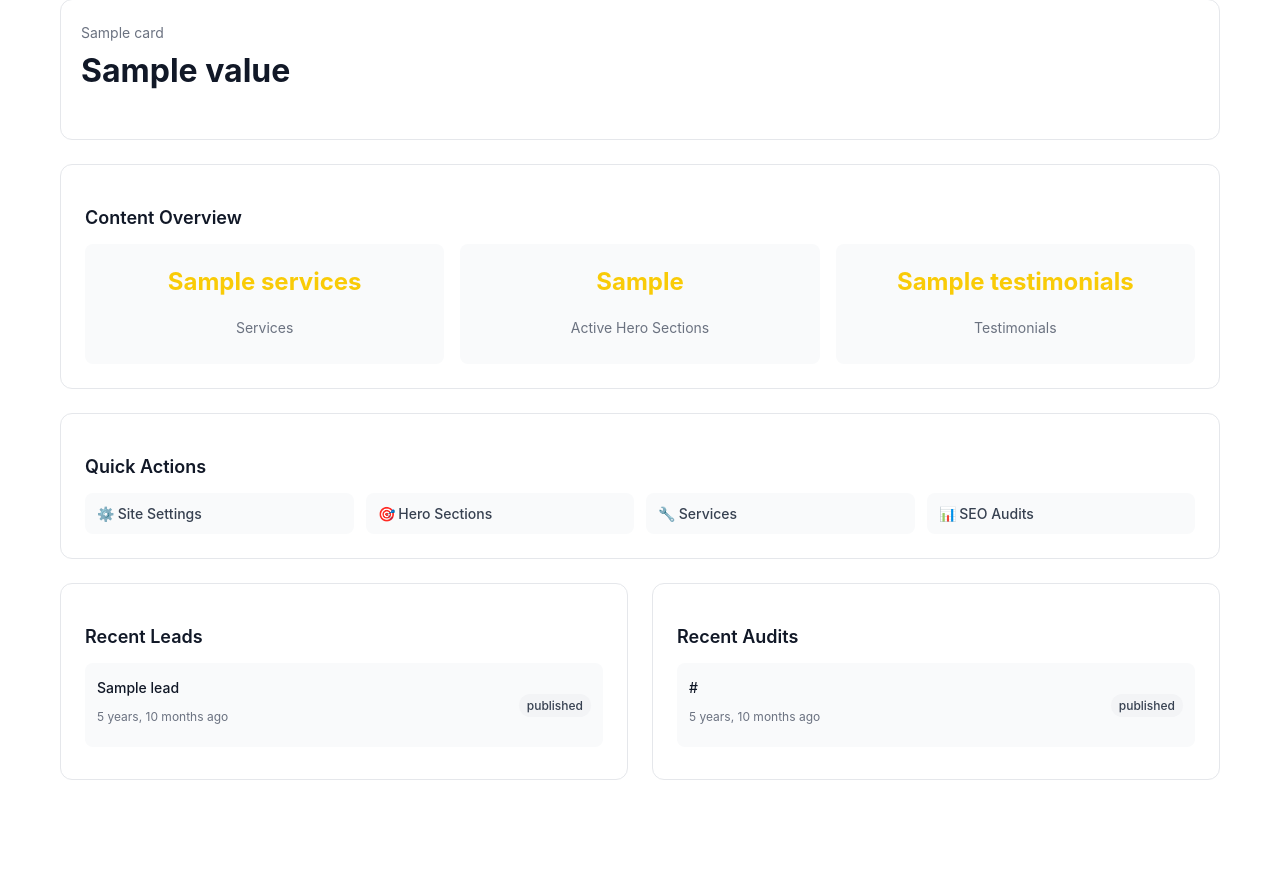
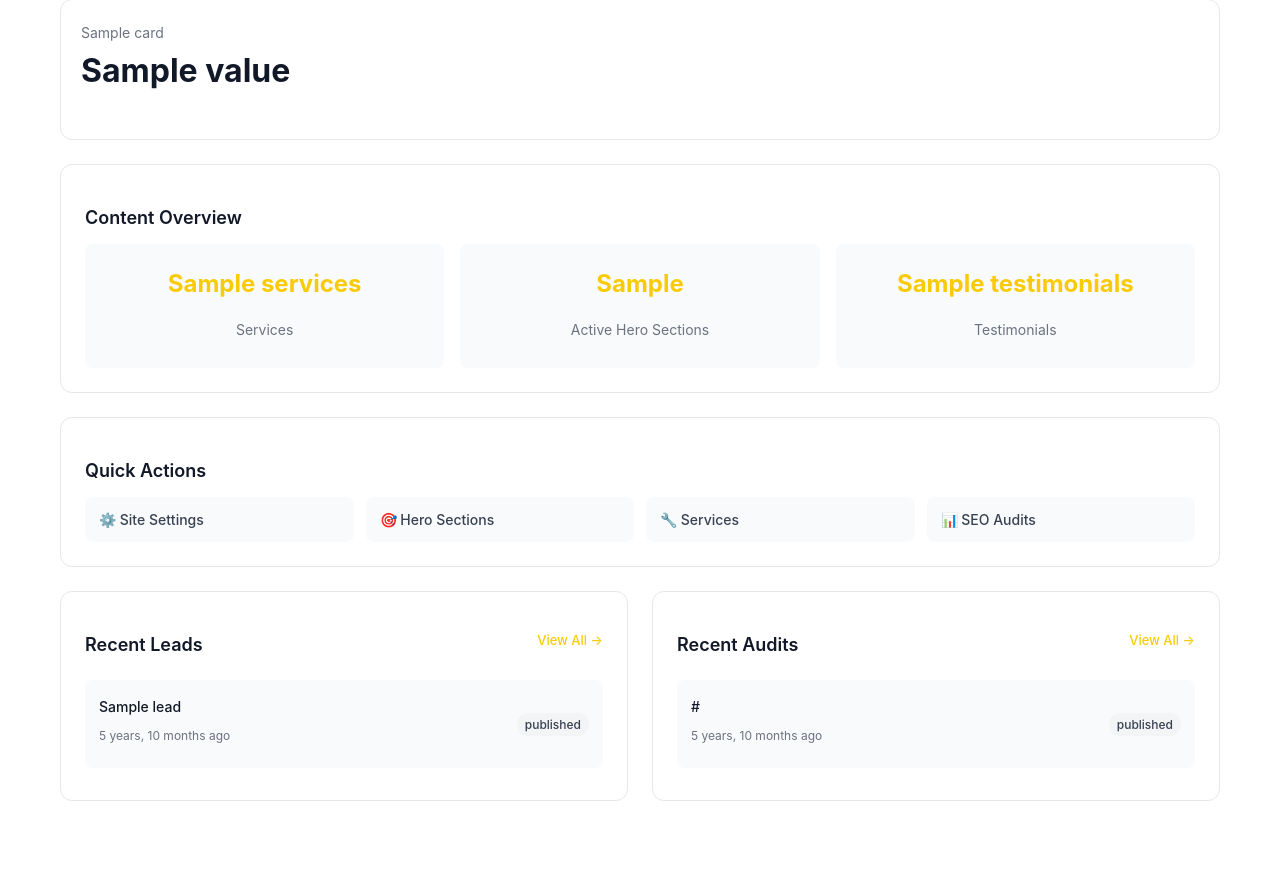
Before and after one commit to noushadkhalid/codeteki-react.js-django, a Django app: template backend/templates/admin/index.html in a window 1280 px wide. Shown: the part 276-1154 px from the top of the page. Before the commit the page ends 1056 px from the top, so only its background shows below. Run offline with Django 4.2, Linux system fonts and the light colour scheme; the template is opened without the code that fills it: most values are stand-ins (such as "Sample title", 1, 10 or a date in 2020); parts of the project's set-up code (start-up, migrations or seed data) failed here and were passed over.

Commit message:
seo changes'

```diff
--- a/backend/core/management/commands/sync_page_seo.py
+++ b/backend/core/management/commands/sync_page_seo.py
@@ -13,7 +13,7 @@ class Command(BaseCommand):
         created = 0
         updated = 0
 
-        # Static pages
+        # Static pages - only pages that actually exist in frontend routes
         static_pages = [
             ('home', 'Home', 'Codeteki - AI-Powered Business Solutions'),
             ('services', 'Services', 'Our Services - AI, Automation & Web Development'),
@@ -21,8 +21,7 @@ class Command(BaseCommand):
             ('demos', 'Demos', 'Product Demos & Showcases'),
             ('faq', 'FAQ', 'Frequently Asked Questions'),
             ('contact', 'Contact', 'Contact Us - Get in Touch'),
-            ('about', 'About', 'About Codeteki'),
-            ('pricing', 'Pricing', 'Pricing Plans'),
+            # Note: 'about' and 'pricing' removed - these pages don't exist in frontend
         ]
 
         for page_key, page_name, default_title in static_pages:
--- a/backend/core/models.py
+++ b/backend/core/models.py
@@ -700,8 +700,6 @@ class PageSEO(TimestampedModel):
         ('demos', 'Demos Page'),
         ('faq', 'FAQ Page'),
         ('contact', 'Contact Page'),
-        ('about', 'About Page'),
-        ('pricing', 'Pricing Page'),
         ('custom', 'Custom URL'),
     ]
 
--- a/backend/templates/admin/index.html
+++ b/backend/templates/admin/index.html
@@ -15,35 +15,51 @@
         </p>
     </div>
 
-    <!-- Quick Stats Cards -->
+    <!-- Quick Stats Cards - Now Clickable -->
     {% if cards %}
     <div style="display: grid; grid-template-columns: repeat(auto-fit, minmax(200px, 1fr)); gap: 16px; margin-bottom: 24px;">
         {% for card in cards %}
-        <div style="background: white; border-radius: 12px; padding: 20px; border: 1px solid #e5e7eb;">
+        <a href="{{ card.url }}" style="text-decoration: none; display: block; transition: transform 0.15s, box-shadow 0.15s;">
+            <div style="background: white; border-radius: 12px; padding: 20px; border: 1px solid #e5e7eb; cursor: pointer; transition: all 0.15s;"
+                 onmouseover="this.style.borderColor='#f9cb07'; this.style.boxShadow='0 4px 12px rgba(249,203,7,0.15)';"
+                 onmouseout="this.style.borderColor='#e5e7eb'; this.style.boxShadow='none';">
                 <p style="font-size: 14px; color: #6b7280; margin-bottom: 4px;">{{ card.title }}</p>
                 <p style="font-size: 32px; font-weight: 700; color: #111827;">{{ card.value }}</p>
             </div>
+        </a>
         {% endfor %}
     </div>
     {% endif %}
 
-    <!-- Content Overview -->
+    <!-- Content Overview - Now Clickable -->
     {% if content_stats %}
     <div style="background: white; border-radius: 12px; padding: 24px; margin-bottom: 24px; border: 1px solid #e5e7eb;">
         <h2 style="font-size: 18px; font-weight: 600; margin-bottom: 16px; color: #111827;">Content Overview</h2>
         <div style="display: grid; grid-template-columns: repeat(3, 1fr); gap: 16px; text-align: center;">
-            <div style="padding: 16px; background: #f9fafb; border-radius: 8px;">
+            <a href="{% url 'admin:core_service_changelist' %}" style="text-decoration: none;">
+                <div style="padding: 16px; background: #f9fafb; border-radius: 8px; cursor: pointer; transition: all 0.15s; border: 2px solid transparent;"
+                     onmouseover="this.style.borderColor='#f9cb07'; this.style.background='#fffbeb';"
+                     onmouseout="this.style.borderColor='transparent'; this.style.background='#f9fafb';">
                     <p style="font-size: 24px; font-weight: 700; color: #f9cb07;">{{ content_stats.services }}</p>
                     <p style="font-size: 14px; color: #6b7280;">Services</p>
                 </div>
-            <div style="padding: 16px; background: #f9fafb; border-radius: 8px;">
+            </a>
+            <a href="{% url 'admin:core_herosection_changelist' %}" style="text-decoration: none;">
+                <div style="padding: 16px; background: #f9fafb; border-radius: 8px; cursor: pointer; transition: all 0.15s; border: 2px solid transparent;"
+                     onmouseover="this.style.borderColor='#f9cb07'; this.style.background='#fffbeb';"
+                     onmouseout="this.style.borderColor='transparent'; this.style.background='#f9fafb';">
                     <p style="font-size: 24px; font-weight: 700; color: #f9cb07;">{{ content_stats.hero_sections }}</p>
                     <p style="font-size: 14px; color: #6b7280;">Active Hero Sections</p>
                 </div>
-            <div style="padding: 16px; background: #f9fafb; border-radius: 8px;">
+            </a>
+            <a href="{% url 'admin:core_testimonial_changelist' %}" style="text-decoration: none;">
+                <div style="padding: 16px; background: #f9fafb; border-radius: 8px; cursor: pointer; transition: all 0.15s; border: 2px solid transparent;"
+                     onmouseover="this.style.borderColor='#f9cb07'; this.style.background='#fffbeb';"
+                     onmouseout="this.style.borderColor='transparent'; this.style.background='#f9fafb';">
                     <p style="font-size: 24px; font-weight: 700; color: #f9cb07;">{{ content_stats.testimonials }}</p>
                     <p style="font-size: 14px; color: #6b7280;">Testimonials</p>
                 </div>
+            </a>
         </div>
     </div>
     {% endif %}
@@ -53,30 +69,44 @@
         <h2 style="font-size: 18px; font-weight: 600; margin-bottom: 16px; color: #111827;">Quick Actions</h2>
         <div style="display: grid; grid-template-columns: repeat(auto-fit, minmax(180px, 1fr)); gap: 12px;">
             <a href="{% url 'admin:core_sitesettings_changelist' %}"
-               style="display: flex; align-items: center; gap: 8px; padding: 12px; border-radius: 8px; background: #f9fafb; text-decoration: none; color: #374151; font-size: 14px; font-weight: 500;">
+               style="display: flex; align-items: center; gap: 8px; padding: 12px; border-radius: 8px; background: #f9fafb; text-decoration: none; color: #374151; font-size: 14px; font-weight: 500; transition: all 0.15s; border: 2px solid transparent;"
+               onmouseover="this.style.borderColor='#f9cb07'; this.style.background='#fffbeb';"
+               onmouseout="this.style.borderColor='transparent'; this.style.background='#f9fafb';">
                 ⚙️ Site Settings
             </a>
             <a href="{% url 'admin:core_herosection_changelist' %}"
-               style="display: flex; align-items: center; gap: 8px; padding: 12px; border-radius: 8px; background: #f9fafb; text-decoration: none; color: #374151; font-size: 14px; font-weight: 500;">
+               style="display: flex; align-items: center; gap: 8px; padding: 12px; border-radius: 8px; background: #f9fafb; text-decoration: none; color: #374151; font-size: 14px; font-weight: 500; transition: all 0.15s; border: 2px solid transparent;"
+               onmouseover="this.style.borderColor='#f9cb07'; this.style.background='#fffbeb';"
+               onmouseout="this.style.borderColor='transparent'; this.style.background='#f9fafb';">
                 🎯 Hero Sections
             </a>
             <a href="{% url 'admin:core_service_changelist' %}"
-               style="display: flex; align-items: center; gap: 8px; padding: 12px; border-radius: 8px; background: #f9fafb; text-decoration: none; color: #374151; font-size: 14px; font-weight: 500;">
+               style="display: flex; align-items: center; gap: 8px; padding: 12px; border-radius: 8px; background: #f9fafb; text-decoration: none; color: #374151; font-size: 14px; font-weight: 500; transition: all 0.15s; border: 2px solid transparent;"
+               onmouseover="this.style.borderColor='#f9cb07'; this.style.background='#fffbeb';"
+               onmouseout="this.style.borderColor='transparent'; this.style.background='#f9fafb';">
                 🔧 Services
             </a>
             <a href="{% url 'admin:core_siteaudit_changelist' %}"
-               style="display: flex; align-items: center; gap: 8px; padding: 12px; border-radius: 8px; background: #f9fafb; text-decoration: none; color: #374151; font-size: 14px; font-weight: 500;">
+               style="display: flex; align-items: center; gap: 8px; padding: 12px; border-radius: 8px; background: #f9fafb; text-decoration: none; color: #374151; font-size: 14px; font-weight: 500; transition: all 0.15s; border: 2px solid transparent;"
+               onmouseover="this.style.borderColor='#f9cb07'; this.style.background='#fffbeb';"
+               onmouseout="this.style.borderColor='transparent'; this.style.background='#f9fafb';">
                 📊 SEO Audits
             </a>
         </div>
     </div>
 
-    <!-- Recent Activity -->
+    <!-- Recent Activity - Now Clickable -->
     <div style="display: grid; grid-template-columns: repeat(auto-fit, minmax(300px, 1fr)); gap: 24px;">
         <div style="background: white; border-radius: 12px; padding: 24px; border: 1px solid #e5e7eb;">
-            <h2 style="font-size: 18px; font-weight: 600; margin-bottom: 16px; color: #111827;">Recent Leads</h2>
+            <div style="display: flex; justify-content: space-between; align-items: center; margin-bottom: 16px;">
+                <h2 style="font-size: 18px; font-weight: 600; color: #111827;">Recent Leads</h2>
+                <a href="{% url 'admin:core_chatlead_changelist' %}" style="font-size: 13px; color: #f9cb07; text-decoration: none; font-weight: 500;">View All →</a>
+            </div>
             {% for lead in recent_leads %}
-            <div style="display: flex; justify-content: space-between; align-items: center; padding: 12px; background: #f9fafb; border-radius: 8px; margin-bottom: 8px;">
+            <a href="{% url 'admin:core_chatlead_change' lead.id %}" style="text-decoration: none; display: block;">
+                <div style="display: flex; justify-content: space-between; align-items: center; padding: 12px; background: #f9fafb; border-radius: 8px; margin-bottom: 8px; cursor: pointer; transition: all 0.15s; border: 2px solid transparent;"
+                     onmouseover="this.style.borderColor='#f9cb07';"
+                     onmouseout="this.style.borderColor='transparent';">
                     <div>
                         <p style="font-weight: 500; color: #111827;">{{ lead.name }}</p>
                         <p style="font-size: 12px; color: #6b7280;">{{ lead.created_at|timesince }} ago</p>
@@ -86,15 +116,22 @@
                         {{ lead.status }}
                     </span>
                 </div>
+            </a>
             {% empty %}
             <p style="color: #6b7280; font-size: 14px;">No recent leads</p>
             {% endfor %}
         </div>
 
         <div style="background: white; border-radius: 12px; padding: 24px; border: 1px solid #e5e7eb;">
-            <h2 style="font-size: 18px; font-weight: 600; margin-bottom: 16px; color: #111827;">Recent Audits</h2>
+            <div style="display: flex; justify-content: space-between; align-items: center; margin-bottom: 16px;">
+                <h2 style="font-size: 18px; font-weight: 600; color: #111827;">Recent Audits</h2>
+                <a href="{% url 'admin:core_siteaudit_changelist' %}" style="font-size: 13px; color: #f9cb07; text-decoration: none; font-weight: 500;">View All →</a>
+            </div>
             {% for audit in recent_audits %}
-            <div style="display: flex; justify-content: space-between; align-items: center; padding: 12px; background: #f9fafb; border-radius: 8px; margin-bottom: 8px;">
+            <a href="{% url 'admin:core_siteaudit_change' audit.pk %}" style="text-decoration: none; display: block;">
+                <div style="display: flex; justify-content: space-between; align-items: center; padding: 12px; background: #f9fafb; border-radius: 8px; margin-bottom: 8px; cursor: pointer; transition: all 0.15s; border: 2px solid transparent;"
+                     onmouseover="this.style.borderColor='#f9cb07';"
+                     onmouseout="this.style.borderColor='transparent';">
                     <div style="overflow: hidden;">
                         <p style="font-weight: 500; color: #111827; white-space: nowrap; overflow: hidden; text-overflow: ellipsis; max-width: 200px;">{{ audit.url }}</p>
                         <p style="font-size: 12px; color: #6b7280;">{{ audit.created_at|timesince }} ago</p>
@@ -106,6 +143,7 @@
                         {{ audit.status }}
                     </span>
                 </div>
+            </a>
             {% empty %}
             <p style="color: #6b7280; font-size: 14px;">No recent audits</p>
             {% endfor %}
```
Also changed, not shown: backend/core/utils.py (+8 -2 lines), backend/core/migrations/0027_alter_pageseo_page.py (added), 1 other file. Lines whose indentation alone changed are shown as unchanged.
